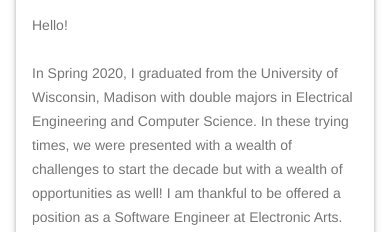
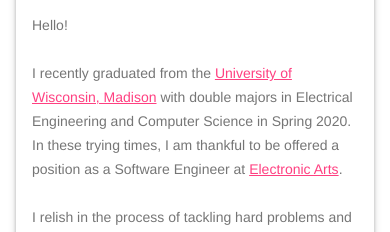
Before and after one commit to keithczq/keithczq.github.io, a plain HTML site: page about.html in a window 390 px wide. Shown: the part 612-844 px from the top of the page. Drawn offline with nearby package versions, Linux system fonts and the light colour scheme.

Commit message:
"minor edits to about page and also added some hyperlinks"

```diff
--- a/about.html
+++ b/about.html
@@ -76,11 +76,11 @@
                             <p>
                                 Hello!
                                 <br><br>
-                                In Spring 2020, I graduated from the University of Wisconsin, Madison with double majors in Electrical Engineering and Computer Science. In these trying times, we were presented with a wealth of challenges to start the decade but with a wealth of opportunities as well! I am thankful to be offered a position as a Software Engineer at Electronic Arts.
+                                I recently graduated from the <a href="https://www.wisc.edu/" target="_blank">University of Wisconsin, Madison</a> with double majors in Electrical Engineering and Computer Science in Spring 2020. In these trying times, I am thankful to be offered a position as a Software Engineer at <a href="https://www.ea.com/" target="_blank">Electronic Arts</a>.
                                 <br><br>
-                                I relish in the process of tackling hard problems and finding the best solution possible. Learning about software development in classes was never enough for me as I sought to apply my knowledge on real world problems. Coupling an insatiable curiosity with an aptitude for picking up new skills quickly, I have experiences in back end development as well as cross platform mobile and desktop app development.
+                                I relish in the process of tackling hard problems and finding the best solution possible. Learning about software development in classes was never enough for me as I sought to apply my knowledge on real world problems. Coupling an insatiable curiosity with an aptitude for picking up new skills quickly, I have a wide array of experiences from back end development to cross platform mobile and desktop app development.
                                 <br><br>
-                                Currently, I am working on a chatbot hosted on telegram. My grand vision for it would be to train it to the point where it can reliably imitate my speech patterns. Hopefully, it will be able to pass the turing test with my friends and family!!
+                                On my own time, I am currently working on a chatbot hosted on telegram. My grand vision for it would be to train it to the point where it can reliably imitate my speech patterns. Hopefully, it will be able to pass the <a href="https://en.wikipedia.org/wiki/Turing_test" target="_blank">Turing Test</a> with my friends and family!!
                             </p>
                         </div>
 
```
Also changed, not shown: contact.html (+1 -1 lines), 1 other file.
